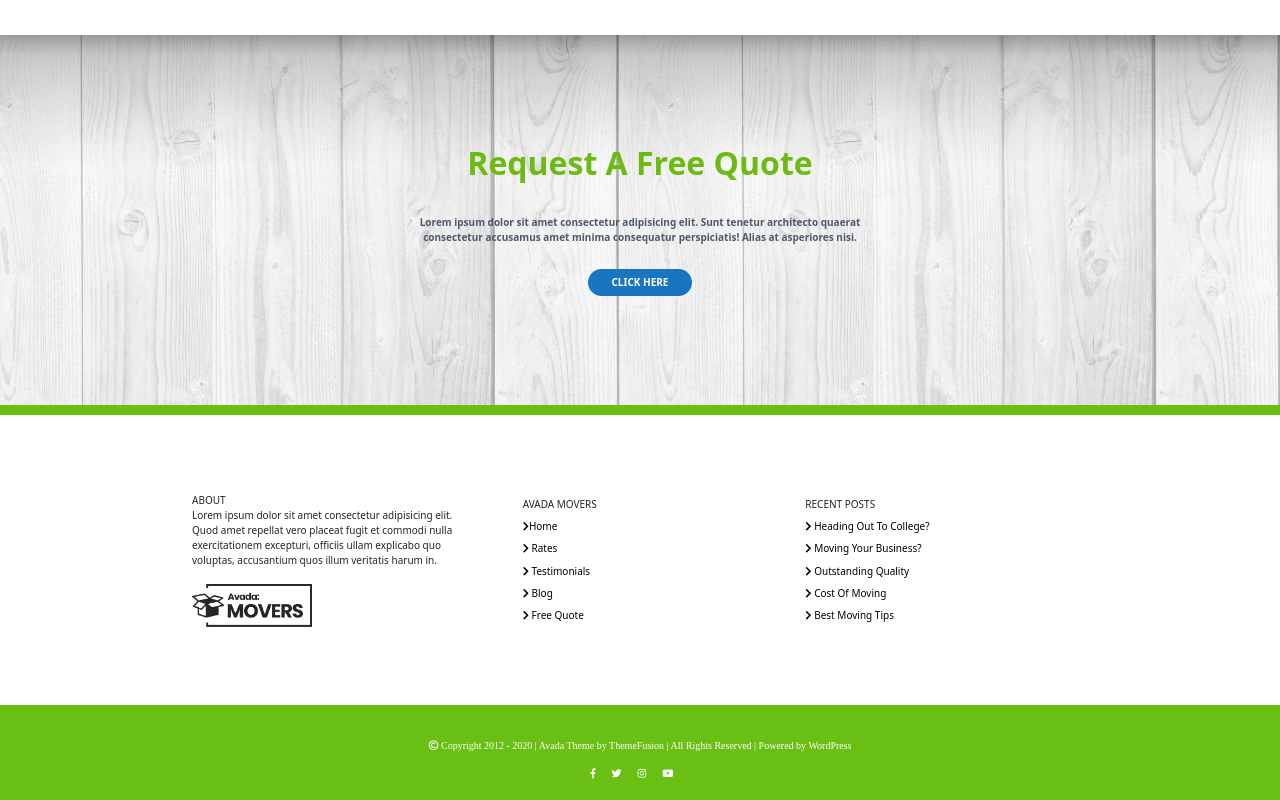
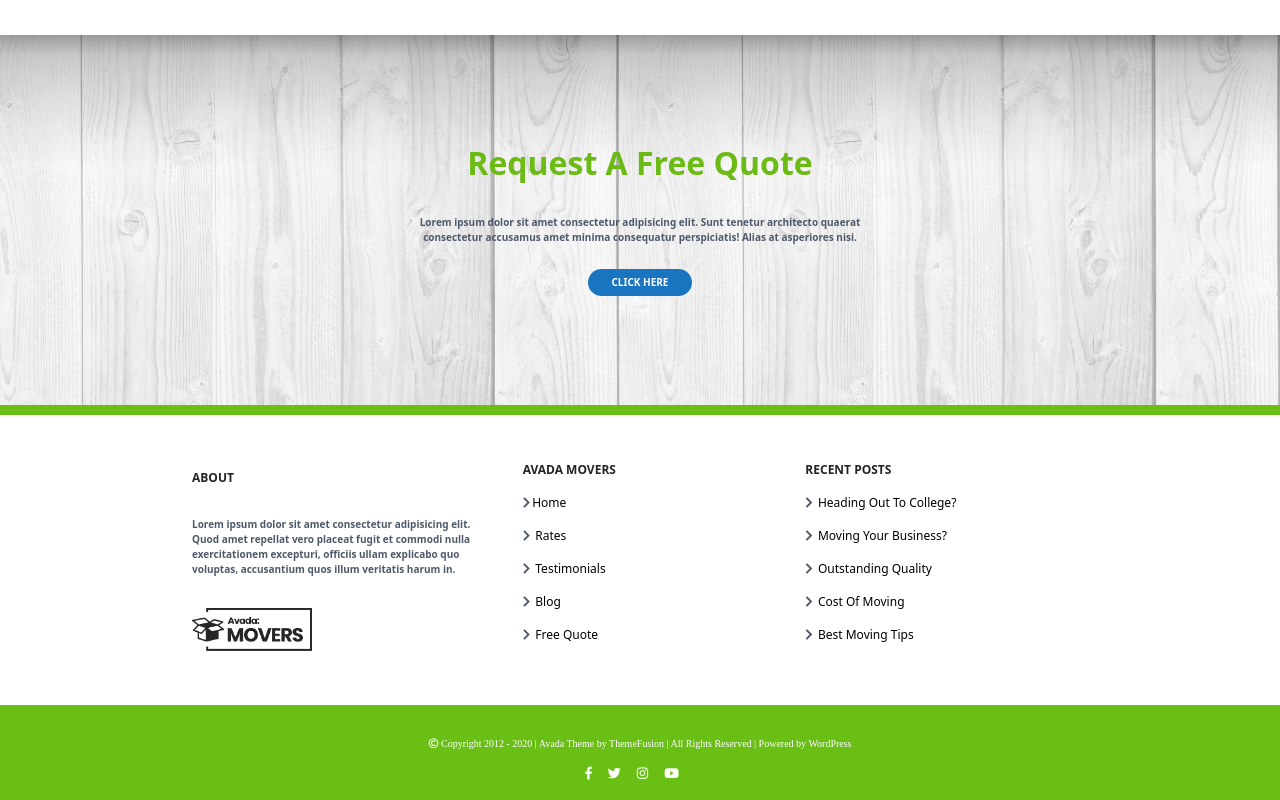
Before and after one commit to salvosanzone/proj-html-vuejs, a Vue app: page / in a window 1280 px wide. Shown: the part 2950-3750 px from the top of the page. Built offline with nearby package versions, Linux system fonts and the light colour scheme.

Commit message:
inserimento chevron sul bottom-footer

```diff
--- a/src/components/Footer.vue
+++ b/src/components/Footer.vue
@@ -4,7 +4,7 @@
     <div class="top-footer">
       <div class="big-container">
         <div class="small-container align-items-start me-5 justify-content-around">
-          <span>ABOUT</span>
+          <span class="">ABOUT</span>
           <p>Lorem ipsum dolor sit amet consectetur adipisicing elit. Quod amet repellat vero placeat fugit et commodi nulla exercitationem excepturi, officiis ullam explicabo quo voluptas, accusantium quos illum veritatis harum in.</p>
           <div class="logo-footer">
             <img src="../assets/img/avada-movers-retinalogo.png" alt="">
@@ -73,7 +73,27 @@ export default {
         @include flex('');
         .logo-footer{
           width: 120px;
-        }
+          }
+          .small-container{
+            span{
+              font-weight: 800;
+              font-size: 12px;
+              margin-bottom: 15px;
+              i{
+                color: $river-bed;
+                margin-right: 2px;
+              }
+              a{
+                font-weight: normal;
+
+              }
+            }
+            p{
+              font-weight: 700;
+              color: $river-bed;
+            }
+          }
+
         i, a{
           color: $black;
         }
@@ -85,7 +105,11 @@ export default {
       @include flex('center');
       height: 95px;
       background-color: $lima;
-
+      .small-container{
+        a{
+          font-size: 13px;
+        }
+      }
     }
   }
 
--- a/src/components/Main.vue
+++ b/src/components/Main.vue
@@ -271,7 +271,7 @@ export default {
         }
         p{
           color: $river-bed;
-          font-weight: 800;
+          font-weight: 700;
         }
       }
 
```
